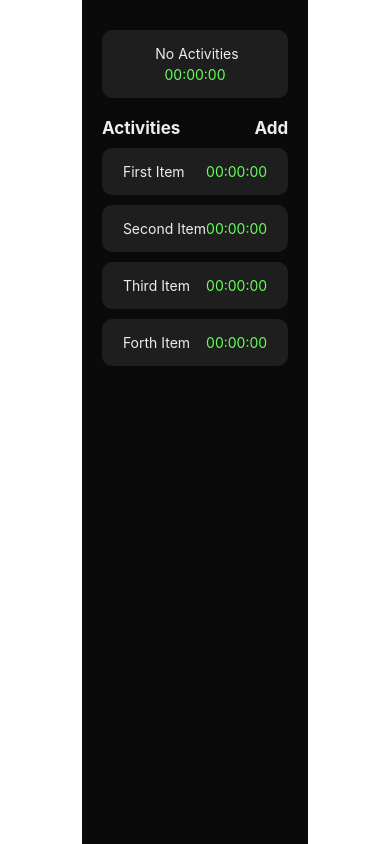
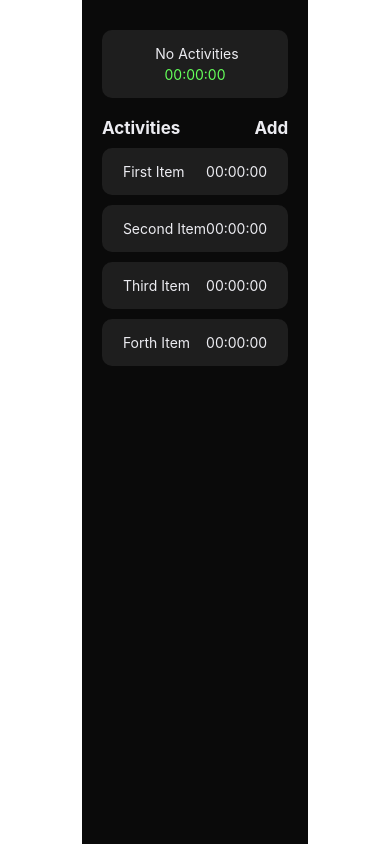
Before and after one commit to indraworks/rn-expo-note-filip, a React Native app: screen / in a window 390 px wide. Built offline with nearby package versions, Linux system fonts and the light colour scheme.

Commit message:
mmbuat dot dgn View atau Animated.View

```diff
--- a/src/components/activity/Item.js
+++ b/src/components/activity/Item.js
@@ -2,6 +2,7 @@
 import { Animated, PanResponder, StyleSheet } from "react-native";
 import { COLORS } from "../../variables/styles";
 import { FlowText, FlowHighLightView, FlowRow } from "../overrides";
+import LoadingDots from "../common/LoadingDots";
 
 const TRESHOLD = 60;
 //activityItem adalah item pada home pada list
@@ -76,7 +77,9 @@
       >
         <FlowRow style={styles.row}>
           <FlowText>{title}</FlowText>
-          <FlowText style={styles.time}>00:00:00</FlowText>
+          <FlowText style={styles.time}>
+            {isActive ? <LoadingDots /> : <FlowText>00:00:00</FlowText>}
+          </FlowText>
         </FlowRow>
       </FlowHighLightView>
     </Animated.View>
--- /dev/null
+++ b/src/components/common/LoadingDots.js
@@ -0,0 +1,24 @@
+import React from "react";
+import { Text, StyleSheet, Animated, View } from "react-native";
+import { FlowRow } from "../overrides";
+import { COLORS } from "../../variables/styles";
+
+const LoadingDots = () => {
+  return (
+    <FlowRow>
+      <View style={styles.dot} />
+      <View style={styles.dot} />
+      <View style={styles.dot} />
+    </FlowRow>
+  );
+};
+const styles = StyleSheet.create({
+  dot: {
+    backgroundColor: COLORS.darkGray,
+    width: 10,
+    height: 10,
+    borderRadius: 5,
+    marginHorizontal: 5,
+  },
+});
+export default LoadingDots;
--- a/src/components/overrides/Row.js
+++ b/src/components/overrides/Row.js
@@ -2,6 +2,8 @@
 import { StyleSheet, View } from "react-native";
 
 export const FlowRow = ({ children, style }) => {
+  //style prop tambahan style dari parent datang ke component ini
+  //jadi ...style adalah kalau kita tambah css style dari parent component kemari/kesini
   return <View style={{ ...styles.row, ...style }}>{children}</View>;
 };
 
--- a/src/screens/Home.js
+++ b/src/screens/Home.js
@@ -38,7 +38,7 @@
   //buat function checkActivity
   //ingat kalau di js kita gak perlu buat interface
   //kita tambakan props isActive  agar nnti background item berubah jika geser kanan jadi patokan utk perubahanya
-  const checkActivity = ({ id, state, isActive }) => {
+  const checkActivity = ({ id, state }) => {
     //nah utk activities kita harus cari idnya yg sama dgn param props yg masuk di param diatas
 
     //console.log(`changing ${id} to active state : ${state}`);
```
